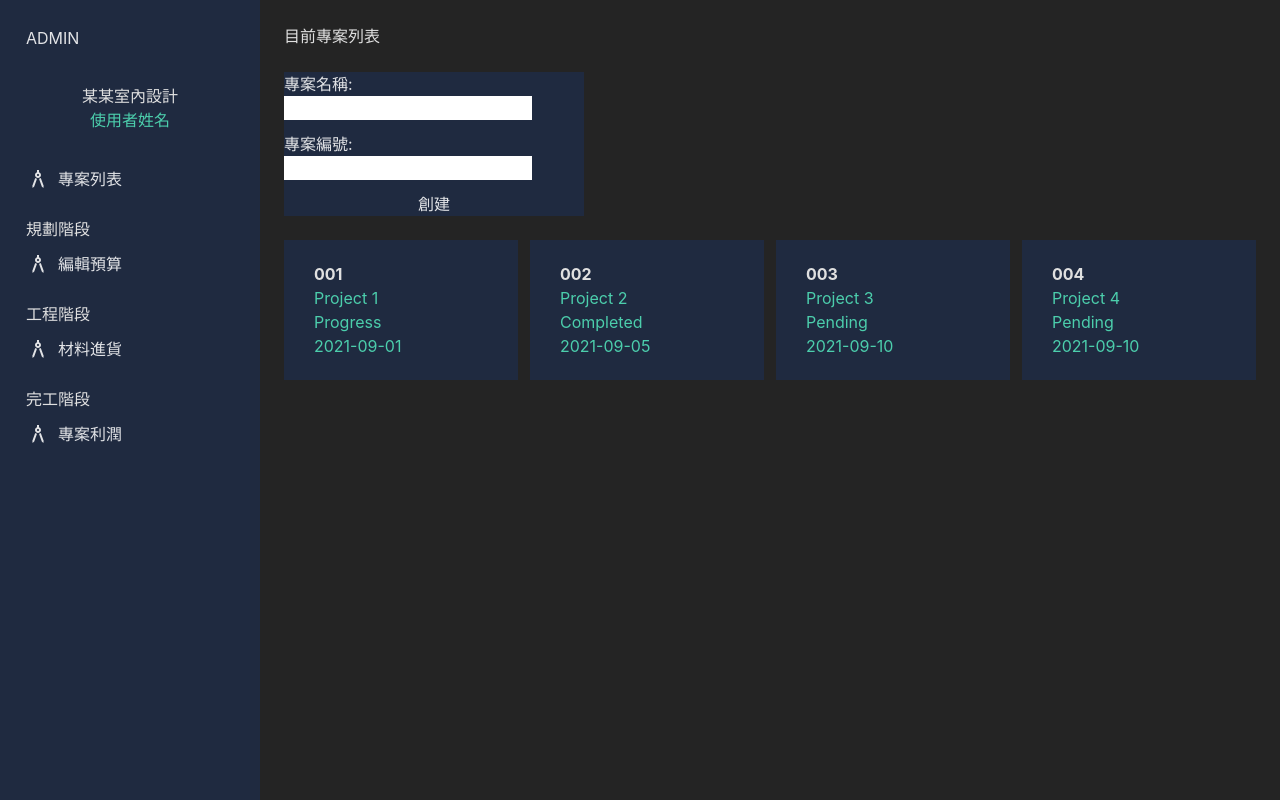
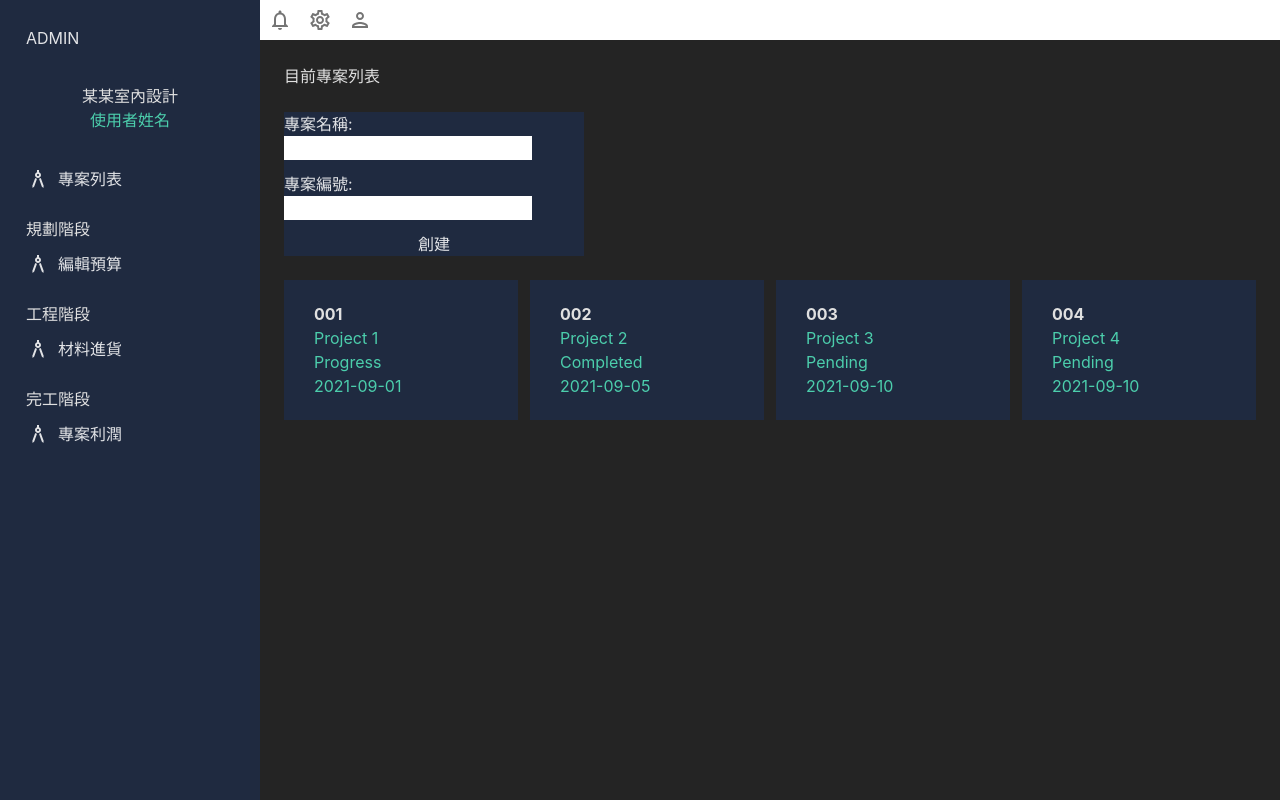
Before and after one commit to eddie8119/react-dashboard, a React (Vite) app: page / in a window 1280 px wide. Built offline with nearby package versions, Linux system fonts and the light colour scheme.

Commit message:
add Header

```diff
--- a/src/components/temporaryStorage/SettingHeader.tsx
+++ b/src/layouts/SidebarLayout/Header/index.tsx
@@ -4,9 +4,9 @@ import NotificationsOutlinedIcon from "@mui/icons-material/NotificationsOutlined
 import SettingsOutlinedIcon from "@mui/icons-material/SettingsOutlined";
 import PersonOutlinedIcon from "@mui/icons-material/PersonOutlined";
 
-const SettingHeader = () => {
+const Header = () => {
   return (
-    <div className="w-full h-10">
+    <div className="w-full h-10 bg-white">
       <Box display="flex">
         <IconButton>
           <NotificationsOutlinedIcon />
@@ -22,4 +22,4 @@ const SettingHeader = () => {
   );
 };
 
-export default SettingHeader;
+export default Header;
--- a/src/layouts/SidebarLayout/index.tsx
+++ b/src/layouts/SidebarLayout/index.tsx
@@ -1,6 +1,7 @@
 import React from "react";
 import { Outlet } from "react-router-dom";
 import SidebarMenu from "./SidebarMenu";
+import Header from "./Header";
 
 const SidebarLayout = () => {
   return (
@@ -22,7 +23,10 @@ const SidebarLayout = () => {
           <SidebarMenu />
         </div>
       </div>
-      <Outlet />
+      <div className="flex flex-col w-full">
+        <Header />
+        <Outlet />
+      </div>
     </>
   );
 };
```
